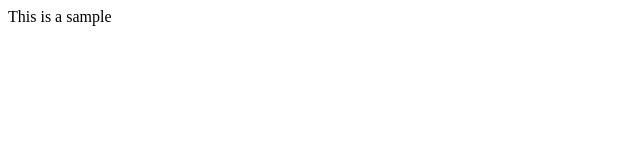
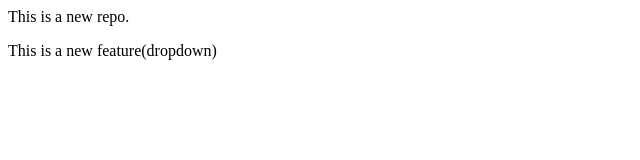
Before and after one commit to Archit2971/localrepo, a plain HTML site: page index.html in a window 1280 px wide. Shown: the whole page, without its empty margins (0-640 px from the left). Drawn offline with Linux system fonts and the light colour scheme.

```diff
--- a/index.html
+++ b/index.html
@@ -1 +1,2 @@
-<p>This is a sample</p>
+<p>This is a new repo.</p>
+<p>This is a new feature(dropdown)</p>
```
